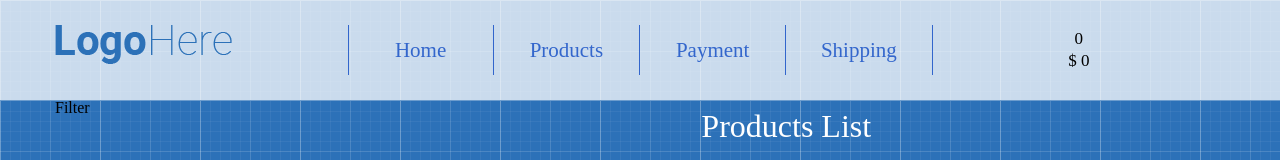
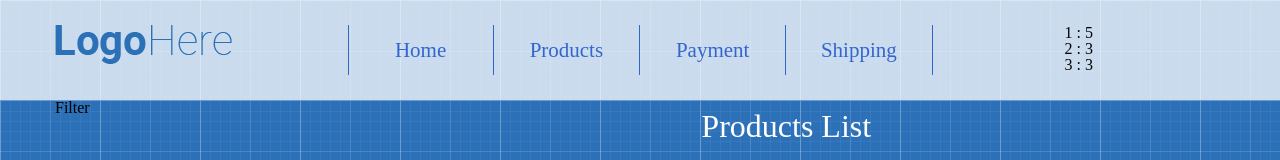
Before and after one commit to vasKenobi/shopReact, a React (Create React App) app: page / in a window 1280 px wide. Shown: the top 160 px of the page. Built offline with nearby package versions, Linux system fonts and the light colour scheme.

Commit message:
added lodash library and showed info into Cart component

```diff
--- a/package.json
+++ b/package.json
@@ -3,6 +3,7 @@
   "version": "0.1.0",
   "private": true,
   "dependencies": {
+    "lodash": "^4.17.15",
     "prop-types": "^15.7.2",
     "react": "^16.11.0",
     "react-dom": "^16.11.0",
--- a/src/App/App.js
+++ b/src/App/App.js
@@ -11,12 +11,12 @@ import Footer from './Footer/Footer'
 class App extends Component {
 
 	state = {
-		cartData: {
-			count:0,
-			price:0
-		},
-		name:"Ivan",
-		age:"35",
+		productsInCart: {
+			'1': 5,
+			'2': 3,
+			'3': 3
+		}
+
 
 	}
 
@@ -33,7 +33,7 @@ class App extends Component {
 		return (
 			<div>
 				<Header
-					cartData={this.state.cartData}
+					productsInCart={this.state.productsInCart}
 
 				/>
 
--- a/src/App/Header/Cart/Cart.js
+++ b/src/App/Header/Cart/Cart.js
@@ -1,14 +1,18 @@
 import React from 'react'
+import {keys} from 'lodash'
 import './cart.css'
 
 const Cart = ({
-    count,
-    price
+    productsInCart
 }) => {
     return (
         <div className="cart text-center">
-            <div className="products-count">{count}</div>
-            <div className="products-price">$ {price}</div>
+            {
+                keys(productsInCart).map((productId)=>(
+                    <div>{productId} : {productsInCart[productId]}</div>
+                ))
+            }
+
         </div>
     )
 }
--- a/src/App/Header/Header.js
+++ b/src/App/Header/Header.js
@@ -8,7 +8,7 @@ import Cart from './Cart/Cart'
 
 
 const Header = ({
-	cartData
+	productsInCart
 }) => {
 
 	return (
@@ -23,8 +23,7 @@ const Header = ({
 					</div>
 					<div className="col-lg-3">
 						<Cart
-							count={cartData.count}
-							price={cartData.price}
+							productsInCart={productsInCart}
 						/>
 
 					</div>
```
